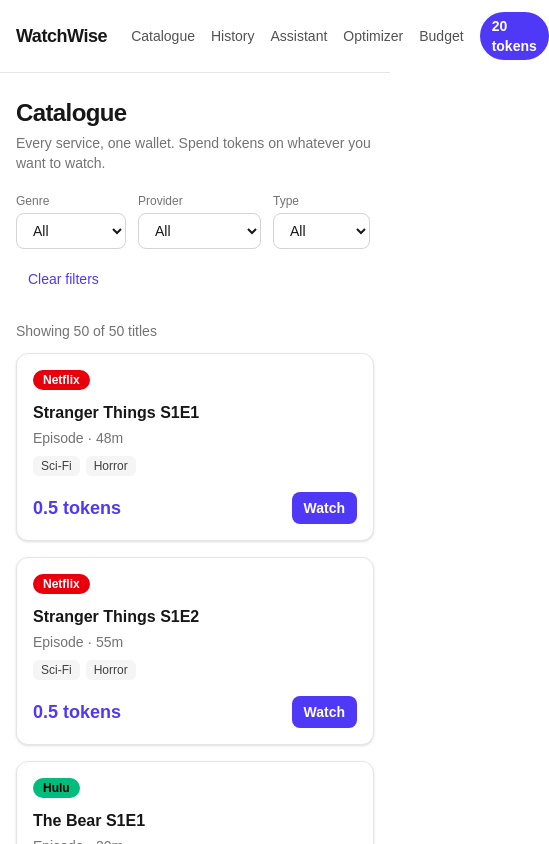
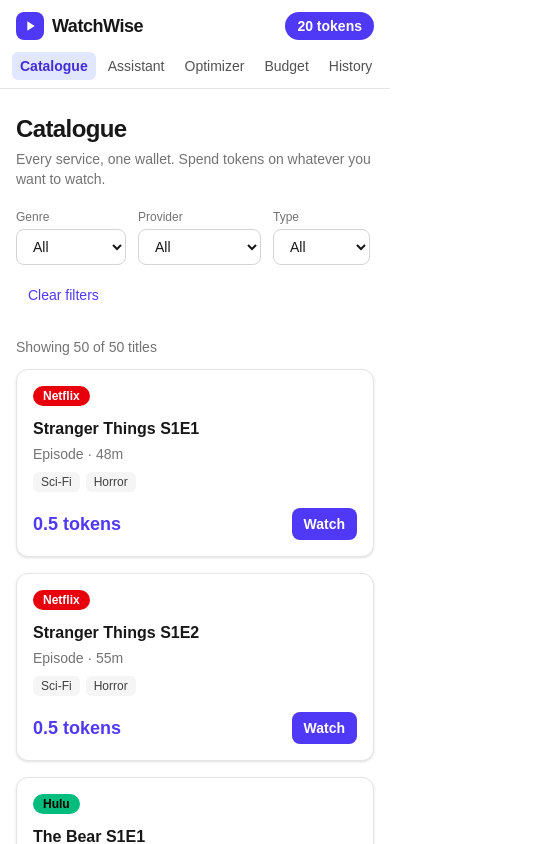
Before and after one commit to reachiqra-cloud/watch-wise, a Next.js app: page / in a window 390 px wide. Shown: the top 844 px of the page, 549 px wide, since content can reach past the window. Built offline with nearby package versions, Linux system fonts and the light colour scheme.

Commit message:
Mobile-friendly top bar with logo

```diff
--- a/components/WalletBar.tsx
+++ b/components/WalletBar.tsx
@@ -1,13 +1,46 @@
 "use client";
 
 import Link from "next/link";
+import { usePathname } from "next/navigation";
 import { useCallback, useEffect, useState } from "react";
 
 // Any other component can tell this bar to refresh the balance by running:
 //   window.dispatchEvent(new Event("wallet-updated"));
 
+const NAV_LINKS = [
+  { href: "/", label: "Catalogue" },
+  { href: "/assistant", label: "Assistant" },
+  { href: "/optimizer", label: "Optimizer" },
+  { href: "/budget", label: "Budget" },
+  { href: "/history", label: "History" },
+];
+
 function formatTokens(n: number) {
   return Number.isInteger(n) ? String(n) : n.toFixed(1);
+}
+
+function NavLinks({ className }: { className: string }) {
+  const pathname = usePathname();
+  return (
+    <nav className={className}>
+      {NAV_LINKS.map((link) => {
+        const active = pathname === link.href;
+        return (
+          <Link
+            key={link.href}
+            href={link.href}
+            className={`whitespace-nowrap rounded-md px-2 py-1 ${
+              active
+                ? "bg-indigo-100 font-semibold text-indigo-700 dark:bg-indigo-950 dark:text-indigo-300"
+                : "text-neutral-600 hover:text-neutral-900 dark:text-neutral-300 dark:hover:text-white"
+            }`}
+          >
+            {link.label}
+          </Link>
+        );
+      })}
+    </nav>
+  );
 }
 
 export default function WalletBar() {
@@ -33,47 +66,32 @@ export default function WalletBar() {
   }, [loadWallet]);
 
   const low = balance !== null && balance < 3;
+  const pillText = failed
+    ? "Wallet unavailable"
+    : balance === null
+      ? "Loading…"
+      : `${formatTokens(balance)} ${balance === 1 ? "token" : "tokens"}`;
 
   return (
     <header className="sticky top-0 z-20 border-b border-neutral-200 bg-white/90 backdrop-blur dark:border-neutral-800 dark:bg-neutral-950/90">
-      <div className="mx-auto flex max-w-6xl items-center justify-between gap-4 px-4 py-3">
-        <div className="flex items-center gap-6">
-          <Link href="/" className="text-lg font-bold tracking-tight">
+      <div className="mx-auto max-w-6xl px-4">
+        <div className="flex items-center justify-between gap-4 py-3">
+          <Link
+            href="/"
+            className="flex items-center gap-2 text-lg font-bold tracking-tight"
+          >
+            <span
+              aria-hidden="true"
+              className="flex h-7 w-7 items-center justify-center rounded-lg bg-indigo-600 text-white"
+            >
+              <svg viewBox="0 0 24 24" className="h-4 w-4" fill="currentColor">
+                <path d="M8 5v14l11-7z" />
+              </svg>
+            </span>
             WatchWise
           </Link>
-          <nav className="flex gap-4 text-sm text-neutral-600 dark:text-neutral-300">
-            <Link
-              href="/"
-              className="hover:text-neutral-900 dark:hover:text-white"
-            >
-              Catalogue
-            </Link>
-            <Link
-              href="/history"
-              className="hover:text-neutral-900 dark:hover:text-white"
-            >
-              History
-            </Link>
-                        <Link
-              href="/assistant"
-              className="hover:text-neutral-900 dark:hover:text-white"
-            >
-              Assistant
-            </Link>
-                        <Link
-              href="/optimizer"
-              className="hover:text-neutral-900 dark:hover:text-white"
-            >
-              Optimizer
-            </Link>
-                        <Link
-              href="/budget"
-              className="hover:text-neutral-900 dark:hover:text-white"
-            >
-              Budget
-            </Link>
-          </nav>
-        </div>
+
+          <NavLinks className="hidden items-center gap-1 text-sm md:flex" />
 
           <div
             aria-live="polite"
@@ -81,12 +99,11 @@ export default function WalletBar() {
               low ? "bg-amber-500 text-black" : "bg-indigo-600 text-white"
             }`}
           >
-          {failed
-            ? "Wallet unavailable"
-            : balance === null
-              ? "Loading…"
-              : `${formatTokens(balance)} tokens`}
+            {pillText}
           </div>
+        </div>
+
+        <NavLinks className="-mx-1 flex gap-1 overflow-x-auto pb-2 text-sm md:hidden" />
       </div>
     </header>
   );
```
Lines whose indentation alone changed are shown as unchanged.
